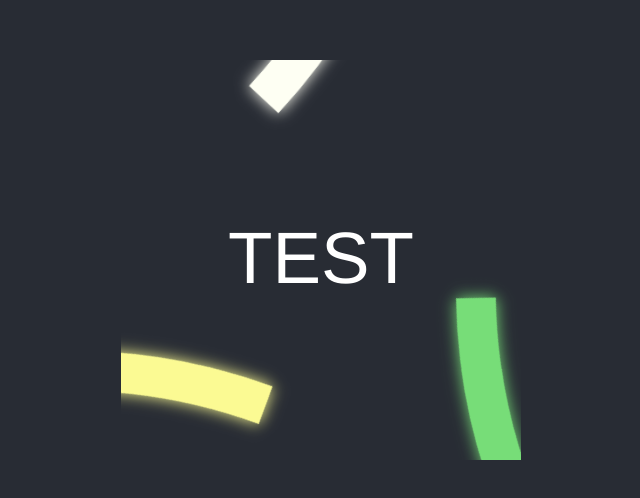
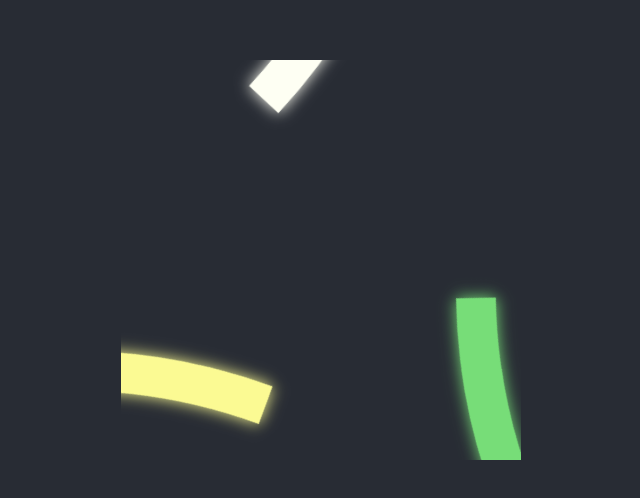
Before and after one commit to ImMara/REACT_TESTER_COMP_LIB, a React (Create React App) app: page / in a window 1280 px wide. Shown: the part 140-638 px from the top of the page, without its empty margins (319-959 px from the left). Built offline with nearby package versions, Linux system fonts and the light colour scheme.

Commit message:
empty fix

```diff
--- a/src/App.js
+++ b/src/App.js
@@ -20,9 +20,9 @@ function App() {
             // required array of object with name , percent , color for each diag
             values={fakeValues}
             ecart={0.5}
-            title={"test"}
+            title={""}
             effect={"neon"}
-            // none , neon
+            // empty string or remove effect for normal mode , neon
             />
       </header>
     </div>
--- a/src/components/diagram/diagram.jsx
+++ b/src/components/diagram/diagram.jsx
@@ -8,8 +8,7 @@ const Diagram = (props) => {
         const value = props.effect
         switch (value) {
             case "neon" : return "0px 0px 2px"
-            case "none" : return "0px 0px 0px"
-            default : return "0px 0px 5px"
+            default : return "0px 0px 0px"
         }
     }
 
```
